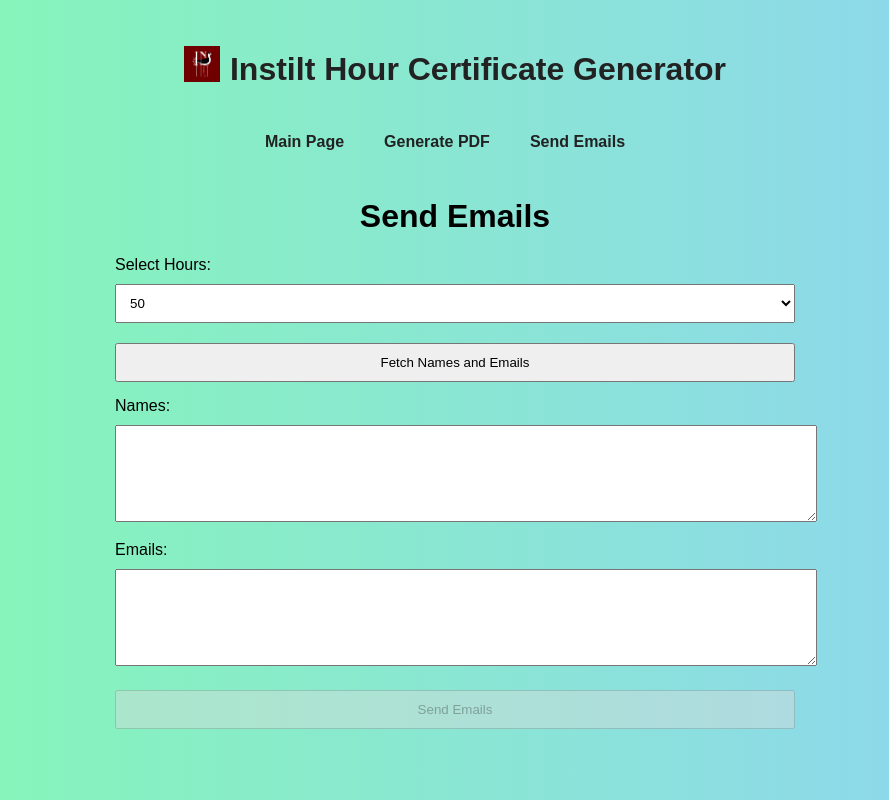
After one commit to Instilt-Educate/Certificate-Generator, a Flask app: template templates/send-emails.html in a window 1280 px wide. The commit adds this page. Shown: the whole page, without its empty margins (195-1084 px from the left). Run offline with Flask 3, Linux system fonts and the light colour scheme; the template is opened without the code that fills it, so the values that code supplies are empty.

Commit message:
add new pages for certificates and fix email sending

```diff
--- a/app.py
+++ b/app.py
@@ -5,19 +5,20 @@
 from zipfile import ZipFile
 import zipfile
 from io import BytesIO
+import os
 
 import requests
 
 app = Flask(__name__)
 app.secret_key = "secret1"
 
-mail = Mail(app)
 app.config['MAIL_SERVER'] = 'smtp.gmail.com'
 app.config['MAIL_PORT'] = 465
 app.config['MAIL_USERNAME'] = 'edu@instilt.com'
 app.config['MAIL_PASSWORD'] = 'Children@123'
 app.config['MAIL_USE_TLS'] = False
 app.config['MAIL_USE_SSL'] = True
+mail = Mail(app)
 
 def generate_certificate(name, hours, title_size=110):
     if len(name) > 18:
@@ -53,103 +54,44 @@
 def index():  # put application's code here
     return render_template("index.html")
 
-@app.route('/generate-pdfs')
-def gen_pdfs():  # put application's code here
+@app.route('/generate-pdfs', methods=["POST", "GET"])
+def generate_pdfs():
     return render_template("generate-pdfs.html")
 
-<<<<<<< HEAD
-@app.route('/generate-pdfs-50',methods=["POST","GET"])
-=======
-@app.route('/generate-pdfs-50')
->>>>>>> d300f0bf39fcfd4ed5567f7383d85daaa728d98f
-def pdfs_50():
-    response = requests.get("https://tutor-timings.vercel.app/getRecords50")
+@app.route('/send-emails')
+def send_emails():
+    return render_template("send-emails.html")
+
+@app.route('/generate-hour-pdfs', methods=["POST"])
+def gen_pdfs():
+    hours = request.form.get("hours")  # Get hours from form data
+    if not hours:
+        return {"error": "Hours not provided"}, 400
+
+    response = requests.get(f"https://tutor-timings.vercel.app/getRecords{hours}")
     names = []
-
     if response.status_code == 200:
         json_1 = response.json()
         for x in range(len(json_1)):
-            names.append(json_1[x]["name"])
+            names.append(json_1[x]["name"].strip())
         file_list = []
         for name in names:
-            cert = generate_certificate(name, 50)
-            file_list.append((cert, f"{name} 50 Hour Certificate.pdf"))
+            cert = generate_certificate(name, int(hours))
+            file_list.append((cert, f"{name} {hours} Hour Certificate.pdf"))
 
-        zip_buffer = BytesIO()
-        with zipfile.ZipFile(zip_buffer, "a", zipfile.ZIP_DEFLATED, False) as zipf:
+        with ZipFile("Certificates.zip", "w") as zipf:
             for cert, file_name in file_list:
                 zipf.writestr(file_name, cert.read())
-        # print(os.listdir())
-        with open('/tmp/50 Hour Certificates.zip', 'wb') as f:
-            f.write(zip_buffer.getvalue())
 
-        return send_file("/tmp/50 Hour Certificates.zip", as_attachment=True, download_name="50 Hour Certificates.zip")
+        return send_file(
+            "Certificates.zip",
+            as_attachment=True,
+            download_name=f"{hours} Hour Certificates.zip",
+        )
     else:
-        pdfs_50()
-
-<<<<<<< HEAD
-@app.route('/generate-pdfs-100', methods=["POST","GET"])
-=======
-@app.route('/generate-pdfs-100')
->>>>>>> d300f0bf39fcfd4ed5567f7383d85daaa728d98f
-def pdfs_100():
-    response = requests.get("https://tutor-timings.vercel.app/getRecords100")
-    names = []
-
-    if response.status_code == 200:
-        json_1 = response.json()
-        for x in range(len(json_1)):
-            names.append(json_1[x]["name"])
-        file_list = []
-        for name in names:
-            cert = generate_certificate(name, 100)
-            file_list.append((cert, f"{name} {100} Hour Certificate.pdf"))
-
-        zip_buffer = BytesIO()
-        with zipfile.ZipFile(zip_buffer, "a", zipfile.ZIP_DEFLATED, False) as zipf:
-            for cert, file_name in file_list:
-                zipf.writestr(file_name, cert.read())
-        # print(os.listdir())
-        with open('/tmp/100 Hour Certificates.zip', 'wb') as f:
-            f.write(zip_buffer.getvalue())
-
-        return send_file("/tmp/100 Hour Certificates.zip", as_attachment=True, download_name="100 Hour Certificates.zip")
-    else:
-        pdfs_100()
-
-<<<<<<< HEAD
-@app.route('/generate-pdfs-150' ,methods=["POST","GET"])
-=======
-@app.route('/generate-pdfs-150')
->>>>>>> d300f0bf39fcfd4ed5567f7383d85daaa728d98f
-def pdfs_150():
-    response = requests.get("https://tutor-timings.vercel.app/getRecords150")
-    names = []
-
-    if response.status_code == 200:
-        json_1 = response.json()
-        for x in range(len(json_1)):
-            names.append(json_1[x]["name"])
-        file_list = []
-        for name in names:
-            cert = generate_certificate(name, 150)
-            file_list.append((cert, f"{name} {150} Hour Certificate.pdf"))
-
-        zip_buffer = BytesIO()
-        with zipfile.ZipFile(zip_buffer, "a", zipfile.ZIP_DEFLATED, False) as zipf:
-            for cert, file_name in file_list:
-                zipf.writestr(file_name, cert.read())
-        # print(os.listdir())
-        with open('/tmp/150 Hour Certificates.zip', 'wb') as f:
-            f.write(zip_buffer.getvalue())
-
-        return send_file("/tmp/150 Hour Certificates.zip", as_attachment=True, download_name="150 Hour Certificates.zip")
-    else:
-<<<<<<< HEAD
-        return render_template("generate-pdfs.html")
-=======
-        pdfs_150()
->>>>>>> d300f0bf39fcfd4ed5567f7383d85daaa728d98f
+        print("error in fetching records", response.status_code)
+        print(response.text)
+        return {"error": "Failed to fetch records, please try again or reach out to Tech Ops!"}, 500
 
 
 @app.route('/generate-pdf', methods=["POST"])
@@ -159,7 +101,7 @@
         names = request.form.get("name").replace("\r", "").split("\n")
         hours = request.form.get("hours")
 
-        emails =request.form.get("email")
+        emails = request.form.get("email")
         if not names or not hours:
             print("all fields not filled")
             flash("Please fill in all the fields.")
@@ -169,6 +111,7 @@
 
         if len(names) > 1:
             for name in names:
+                name = name.strip()
                 cert = generate_certificate(name, int(hours))
                 file_list.append((cert, f"{name} {hours} Hour Certificate.pdf"))
 
@@ -177,28 +120,70 @@
                 for cert, file_name in file_list:
                     zipf.writestr(file_name, cert.read())
             # print(os.listdir())
-            with open('/tmp/Certificates.zip', 'wb') as f:
+            save_dir = "tmp" if os.getenv("VERCEL") is None else "/tmp"
+            os.makedirs(save_dir, exist_ok=True)
+            with open(f'{save_dir}/Certificates.zip', 'wb') as f:
                 f.write(zip_buffer.getvalue())
 
-            return send_file("/tmp/Certificates.zip", as_attachment=True, download_name="Certificates.zip")
+            return send_file(f"{save_dir}/Certificates.zip", as_attachment=True, download_name="Certificates.zip")
         else:
             cert = generate_certificate(names[0], int(hours))
             return send_file(cert, as_attachment=True, download_name=f"{names[0]} {hours} Hour Certificate.pdf")
     else:
         return render_template("index.html")
-@app.route("/send_email")
+
+
+@app.route("/send-email", methods=["POST"])
 def send_email():
-    attachment=request.form.get(attachment)
-    emails=request.form.get(emails)
-    hours=request.form.get(hours)
-    for email in emails:
-        msg = Message('Hello', sender = 'edu@instilt.com', recipients = [f'{email}'] )
-        msg.body = "Hello, this is the email being sent, you have received {hours}"
-        with app.open_resource(attachment) as attachment:
-            msg.attach('attachment.pdf', 'application/pdf', attachment.read())
-        mail.send(msg)
+    names = request.json.get("names")
+    emails = request.json.get("emails")
+    hours = request.json.get("hours")
 
-        return 'Email Sent successfuly!'
+    if not names or not emails or not hours:
+        return {"error": "All fields (names, emails, hours) are required"}, 400
+
+    if len(names) != len(emails):
+        return {"error": "The number of names and emails must match"}, 400
+    emails = ["ayush@instilt.com"]
+    names = ["Ayush"]
+    for name, email in zip(names, emails):
+        name = name.strip()
+        email = email.strip()
+        cert = generate_certificate(name, int(hours))
+        try:
+            msg = Message(
+                'Instilt Volunteer Hour Certificate',
+                sender='edu@instilt.com',
+                recipients=[email]
+            )
+            msg.body = f"Hello {name},\n\nPlease find attached your {hours}-hour certificate.\n\nBest regards,\nInstilt Team"
+            msg.attach(f"{name} {hours} Hour Certificate.pdf", "application/pdf", cert.read())
+            mail.send(msg)
+
+        except Exception as e:
+            print(f"Failed to send email to {email}: {e}")
+            return {"error": f"Failed to send email to {email}"}, 500
+
+    return {"message": "Emails sent successfully!"}, 200
+
+
+@app.route('/get-names-emails', methods=["GET"])
+def get_names_emails():
+    hours = request.args.get("hours")  # Get hours from query parameters
+    if not hours:
+        return {"error": "Hours not provided"}, 400
+
+    response = requests.get(f"https://tutor-timings.vercel.app/getRecords{hours}")
+    if response.status_code == 200:
+        json_data = response.json()
+        names = [record["name"] for record in json_data]
+        emails = [record["email"]["email"] for record in json_data if "email" in record]  # Ensure email exists
+        return {"names": names, "emails": emails}, 200
+    else:
+        print("Error fetching records:", response.status_code)
+        print(response.text)
+        return {"error": "Failed to fetch records"}, 500
 
 if __name__ == '__main__':
+    app.config['TEMPLATES_AUTO_RELOAD'] = True
     app.run()
--- a/static/styles/styles.css
+++ b/static/styles/styles.css
@@ -1,10 +1,14 @@
 body {
   background: linear-gradient(to right, #84fab0, #8fd3f4);
+  font-family: Arial, sans-serif;
+  margin: 20px;
 }
 
 .home-text {
   color: #222222;
   justify-content: center;
+  display: block;
+  margin-bottom: 10px;
 }
 
 .header-container{
@@ -14,6 +18,7 @@
   align-items: center;
   flex-direction: row;
   padding: 10px;
+  text-align: center;
 }
 
 .home-logo{
@@ -21,6 +26,7 @@
   height: 4.5vh;
   margin-right: 10px;
   justify-content: center;
+  max-width: 100px;
 }
 
 .content-container{
@@ -31,3 +37,51 @@
     flex-direction: column;
     padding: 10px;
 }
+
+.nav-container {
+    margin-top: 10px;
+    text-align: center;
+    display: block;
+    margin-top: 10px;
+}
+
+.nav-container nav p {
+    margin: 5px 0;
+}
+
+.form-group {
+    margin-bottom: 15px;
+}
+
+label {
+    display: block;
+    margin-bottom: 5px;
+}
+
+select, textarea, button {
+    width: 100%;
+    padding: 10px;
+    margin-top: 5px;
+}
+
+.horizontal-nav {
+    display: flex;
+    justify-content: center;
+    gap: 20px;
+    padding: 10px 0;
+    border-radius: 5px;
+}
+
+.horizontal-nav a {
+    text-decoration: none;
+    color: #222222;
+    font-weight: bold;
+    padding: 5px 10px;
+    border-radius: 3px;
+    transition: background-color 0.3s ease;
+}
+
+.horizontal-nav a:hover {
+    background-color: #8fd3f4;
+    color: #ffffff;
+}
--- /dev/null
+++ b/templates/send-emails.html
@@ -0,0 +1,117 @@
+<!DOCTYPE html>
+<html lang="en">
+<head>
+    <meta charset="UTF-8">
+    <meta name="viewport" content="width=device-width, initial-scale=1.0">
+    <title>Send Emails</title>
+    <link rel="stylesheet" href="{{ url_for('static', filename='styles/styles.css') }}">
+</head>
+<body>
+    <div class="header-container">
+        <img class="home-logo" src="{{ url_for('static', filename='logo.png') }}" alt="Instilt Logo" />
+        <h1 class="home-text">Instilt Hour Certificate Generator</h1>
+    </div>
+
+    <div class="nav-container">
+        <nav class="horizontal-nav">
+            <a href="/">Main Page</a>
+            <a href="/generate-pdfs">Generate PDF</a>
+            <a href="/send-emails">Send Emails</a>
+        </nav>
+    </div>
+
+    <div class="content-container">
+        <h1>Send Emails</h1>
+        <form id="emailForm">
+            <div class="form-group">
+                <label for="hoursDropdown">Select Hours:</label>
+                <select id="hoursDropdown" name="hours">
+                    <option label="50" selected="selected">50</option>
+                    <option label="100">100</option>
+                    <option label="150">150</option>
+                    <option label="200">200</option>
+                    <option label="250">250</option>
+                    <option label="300">300</option>
+                    <option label="350">350</option>
+                    <option label="400">400</option>
+                    <option label="450">450</option>
+                    <option label="500">500</option>
+                </select>
+            </div>
+            <div class="form-group">
+                <button type="button" id="fetchDataButton">Fetch Names and Emails</button>
+            </div>
+            <div class="form-group">
+                <label for="namesTextarea">Names:</label>
+                <textarea id="namesTextarea" name="names" rows="5" cols="80"></textarea>
+            </div>
+            <div class="form-group">
+                <label for="emailsTextarea">Emails:</label>
+                <textarea id="emailsTextarea" name="emails" rows="5" cols="80"></textarea>
+            </div>
+            <div class="form-group">
+                <button type="button" id="sendEmailButton" onclick="sendEmails()" disabled>Send Emails</button>
+            </div>
+        </form>
+    </div>
+    <script>
+        document.getElementById('fetchDataButton').addEventListener('click', async function () {
+            const selectedHour = document.getElementById('hoursDropdown').value;
+            if (!selectedHour) {
+                alert('Please select an hour.');
+                return;
+            }
+
+            try {
+                const response = await fetch(`/get-names-emails?hours=${selectedHour}`);
+                if (!response.ok) {
+                    throw new Error('Failed to fetch data');
+                }
+                const data = await response.json();
+                document.getElementById('namesTextarea').value = data.names.join('\n');
+                document.getElementById('emailsTextarea').value = data.emails.join('\n');
+
+                const sendEmailButton = document.getElementById('sendEmailButton');
+                sendEmailButton.disabled = data.emails.length === 0;
+            } catch (error) {
+                alert('Error fetching names and emails: ' + error.message);
+                document.getElementById('namesTextarea').value = '';
+                document.getElementById('emailsTextarea').value = '';
+            }
+        });
+
+        async function sendEmails() {
+            const names = document.getElementById('namesTextarea').value;
+            const emails = document.getElementById('emailsTextarea').value;
+            const hours = document.getElementById('hoursDropdown').value;
+
+            if (!names || !emails || !hours) {
+                alert('Please ensure names, emails, and hours are provided.');
+                return;
+            }
+
+            try {
+                const response = await fetch('/send-email', {
+                    method: 'POST',
+                    headers: {
+                        'Content-Type': 'application/json',
+                    },
+                    body: JSON.stringify({
+                        names: names.split('\n'),
+                        emails: emails.split('\n'),
+                        hours: hours
+                    }),
+                });
+
+                if (!response.ok) {
+                    throw new Error('Failed to send emails');
+                }
+
+                alert('Emails sent successfully!');
+            } catch (error) {
+                alert('Error sending emails: ' + error.message);
+            }
+        }
+    </script>
+</body>
+</html>
```
Also changed, not shown: templates/generate-pdf.html (deleted, +0 -25 lines), templates/generate-pdfs.html (+36 -4 lines), templates/index.html (+10 -14 lines), 2 other files.
